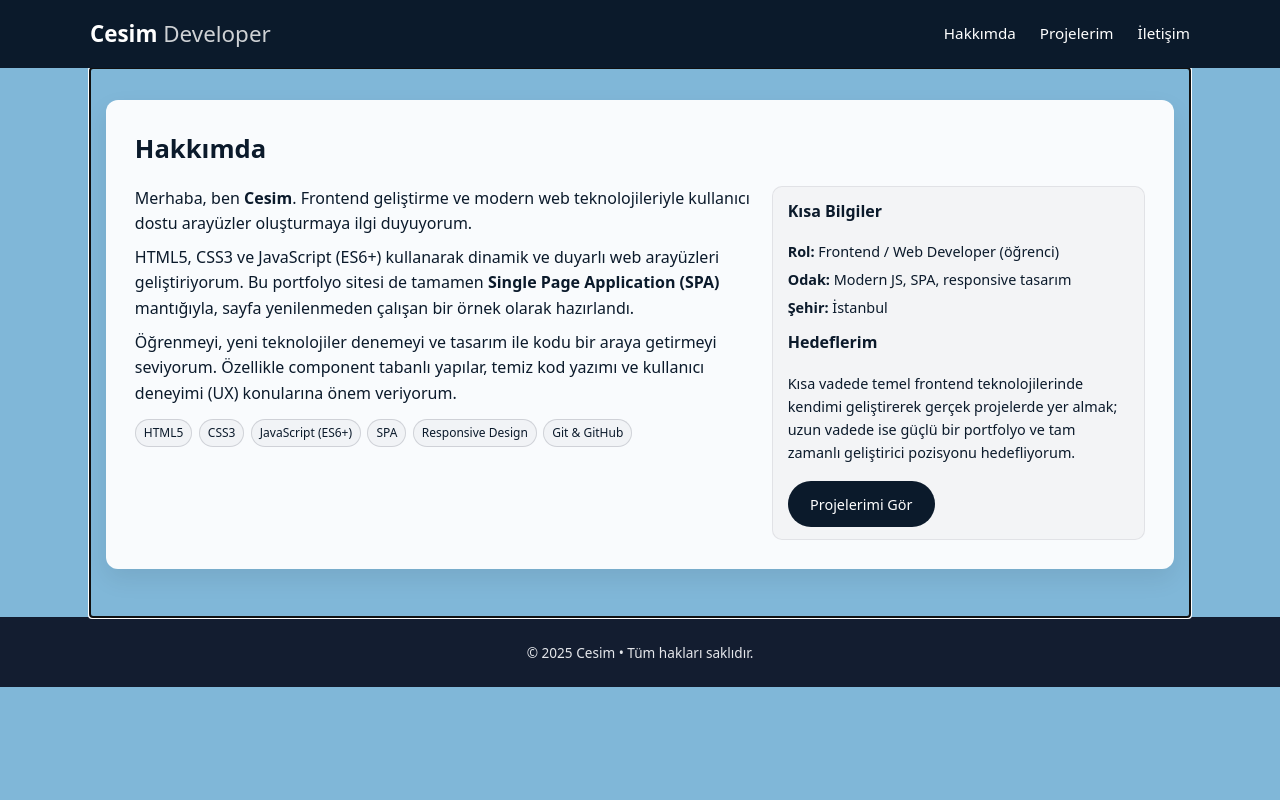
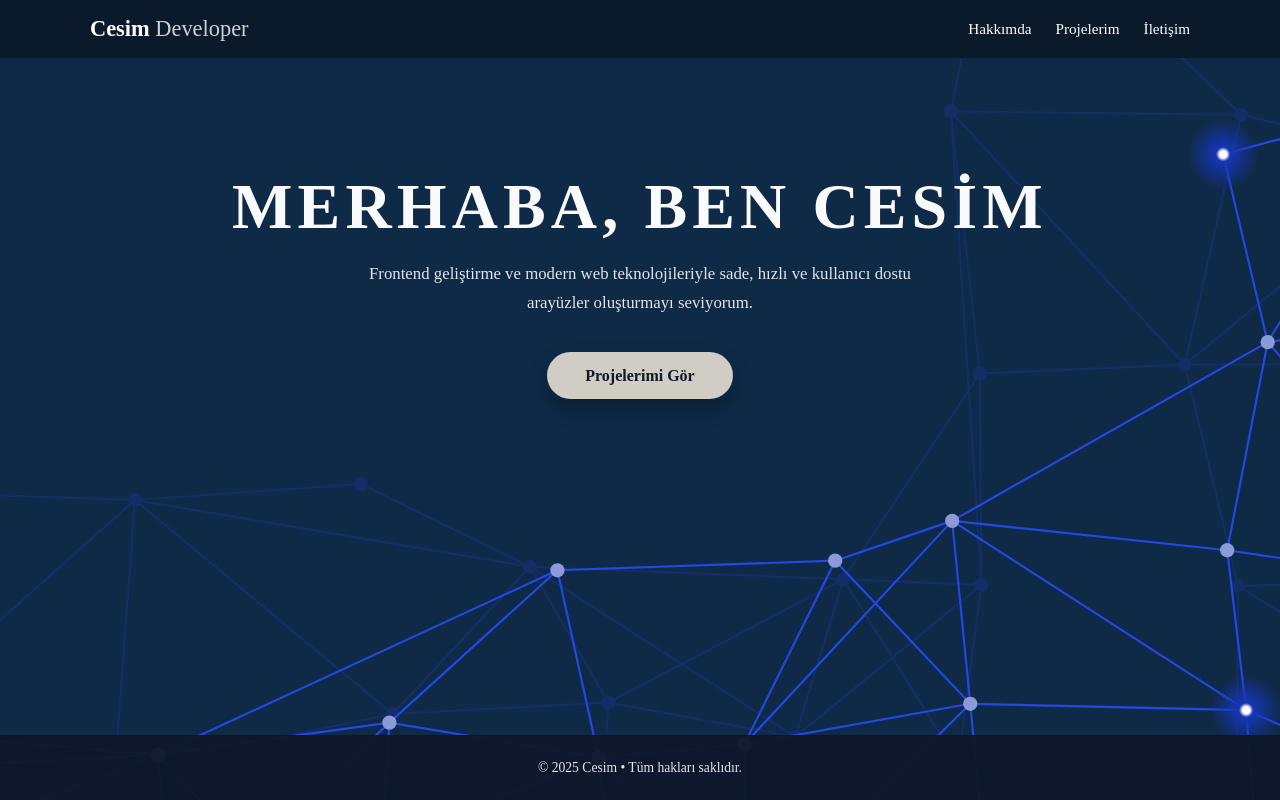
Before and after one commit to SauWebProgramming/web-project-cesimartan, a plain HTML site: page index.html in a window 1280 px wide. Drawn offline with Linux system fonts and the light colour scheme.

Commit message:
fix: arkaplan değişti, hakkımda alanı düzeltildi

```diff
--- a/app.js
+++ b/app.js
@@ -1,58 +1,16 @@
 // SPA ROUTES: Her sayfa için HTML şablonları
 const routes = {
     hakkimda: () => `
-        <section>
-            <h2>Hakkımda</h2>
-            <div class="about-grid">
-                <!-- Sol taraf: metin -->
-                <div class="about-text">
-                    <p class="about-intro">
-                        Merhaba, ben <strong>Cesim</strong>. Frontend geliştirme ve modern web
-                        teknolojileriyle kullanıcı dostu arayüzler oluşturmaya ilgi duyuyorum.
-                    </p>
-                    <p>
-                        HTML5, CSS3 ve JavaScript (ES6+) kullanarak dinamik ve duyarlı web
-                        arayüzleri geliştiriyorum. Bu portfolyo sitesi de tamamen
-                        <strong>Single Page Application (SPA)</strong> mantığıyla, sayfa
-                        yenilenmeden çalışan bir örnek olarak hazırlandı.
-                    </p>
-                    <p>
-                        Öğrenmeyi, yeni teknolojiler denemeyi ve tasarım ile kodu bir araya
-                        getirmeyi seviyorum. Özellikle component tabanlı yapılar, temiz kod
-                        yazımı ve kullanıcı deneyimi (UX) konularına önem veriyorum.
-                    </p>
-
-                    <div class="about-tags">
-                        <span class="tag">HTML5</span>
-                        <span class="tag">CSS3</span>
-                        <span class="tag">JavaScript (ES6+)</span>
-                        <span class="tag">SPA</span>
-                        <span class="tag">Responsive Design</span>
-                        <span class="tag">Git & GitHub</span>
-                    </div>
-                </div>
-
-                <!-- Sağ taraf: kısa bilgiler / istatistikler -->
-                <aside class="about-side">
-                    <h3>Kısa Bilgiler</h3>
-                    <ul class="about-list">
-                        <li><span>Rol:</span> Frontend / Web Developer (öğrenci)</li>
-                        <li><span>Odak:</span> Modern JS, SPA, responsive tasarım</li>
-                        <li><span>Şehir:</span> İstanbul</li>
-                    </ul>
-
-                    <h3>Hedeflerim</h3>
-                    <p class="about-goal">
-                        Kısa vadede temel frontend teknolojilerinde kendimi
-                        geliştirerek gerçek projelerde yer almak; uzun vadede ise
-                        güçlü bir portfolyo ve tam zamanlı geliştirici pozisyonu
-                        hedefliyorum.
-                    </p>
-
-                    <a href="#projelerim" class="btn-primary about-cta">
-                        Projelerimi Gör
-                    </a>
-                </aside>
+        <section class="hero-section">
+            <div class="hero-inner">
+                <h1 class="hero-heading">Merhaba, ben Cesim</h1>
+                <p class="hero-lead">
+                    Frontend geliştirme ve modern web teknolojileriyle sade, hızlı ve
+                    kullanıcı dostu arayüzler oluşturmayı seviyorum.
+                </p>
+                <a href="#projelerim" class="hero-btn">
+                    Projelerimi Gör
+                </a>
             </div>
         </section>
     `,
@@ -162,9 +120,6 @@ function renderRoute() {
     } else if (route === "iletisim") {
         setupContactForm();
     }
-
-    // Odak yönetimi (erişilebilirlik için)
-    app.focus();
 }
 
 // Yerel JSON dosyasından projeleri yükle
--- a/style.css
+++ b/style.css
@@ -7,15 +7,43 @@
     padding: 0;
 }
 
+html, body {
+    height: 100%;
+    margin: 0;
+    padding: 0;
+}
+
+body {
+    min-height: 100vh;
+    background-color: #0d2240;
+    background-image: url("img/Polygon Luminary.svg");
+    background-repeat: no-repeat;
+    background-size: cover;
+    background-attachment: fixed;
+    display: flex;
+    flex-direction: column;
+    min-height: 100vh;
+}
+
+/* Ana içerikteki gereksiz boşlukları sıfırla */
+main {
+   flex: 1; /* sayfanın boş kalan kısmını kaplasın */
+}
+
+.hero-section {
+    margin: 0;
+    padding: 3.5rem 1rem 3rem;
+}
+
 html {
     scroll-behavior: smooth;
 }
 
 body {
-    font-family: system-ui, -apple-system, BlinkMacSystemFont, "Segoe UI", sans-serif;
-    background: rgba(99, 167, 207, 0.811);
-    color: #0b1a2b;
-    line-height: 1.6;
+    background-image: url("img/Polygon Luminary.svg");
+    background-repeat: no-repeat;
+    background-size: cover;  /* tamamen kaplasın */
+    background-position: center;  /* ortalasın */
 }
 
 /* GENEL CONTAINER */
@@ -122,31 +150,61 @@ section h2 {
     margin-bottom: 1rem;
 }
 
-/* HAKKIMDA */
-.about-grid {
-    display: grid;
-    gap: 1rem;
-    grid-template-columns: minmax(0, 2fr) minmax(0, 1.2fr);
-    align-items: start;
+/* === HERO (Hakkımda) === */
+
+.hero-section {
+    /* eski section kart stilini sıfırlıyoruz */
+    background: transparent;
+    box-shadow: none;
+    border-radius: 0;
+    padding: 5rem 1rem 5rem;
 }
 
-.about-text p + p {
-    margin-top: 0.5rem;
+.hero-inner {
+    max-width: 900px;
+    margin: 0 auto;
+    text-align: center;
+    color: #f9fafb; /* koyu mavi arka planda okunaklı dursun */
 }
 
-.about-tags {
-    display: flex;
-    flex-wrap: wrap;
-    gap: 0.4rem;
-    margin-top: 0.8rem;
+.hero-heading {
+    font-size: clamp(2.8rem, 5vw, 4rem);
+    font-weight: 800;
+    letter-spacing: 0.08em;
+    text-transform: uppercase;
+    margin-bottom: 1rem;
 }
 
-.tag {
-    font-size: 0.75rem;
-    padding: 0.2rem 0.5rem;
+.hero-lead {
+    font-size: 1.05rem;
+    max-width: 600px;
+    margin: 0 auto 2.2rem;
+    line-height: 1.7;
+    opacity: 0.9;
+}
+
+/* sarı / vurucu CTA butonu */
+.hero-btn {
+    display: inline-block;
+    padding: 0.9rem 2.4rem;
+    background-color: #d0cdc4;
+    color: #111827;
+    font-weight: 700;
+    font-size: 1rem;
     border-radius: 999px;
-    border: 1px solid rgba(15, 23, 42, 0.15);
-    background: rgba(15, 23, 42, 0.03);
+    text-decoration: none;
+    box-shadow: 0 10px 20px rgba(0, 0, 0, 0.25);
+    transition: transform 0.18s ease, box-shadow 0.18s ease, background-color 0.18s ease;
+}
+
+.hero-btn:hover {
+    background-color: #e0b100;
+    box-shadow: 0 14px 26px rgba(0, 0, 0, 0.35);
+    transform: translateY(-2px);
+}
+
+#app:focus {
+    outline: none;
 }
 
 /* PROJELER */
```
Also changed, not shown: img/Polygon Luminary.svg (added).
